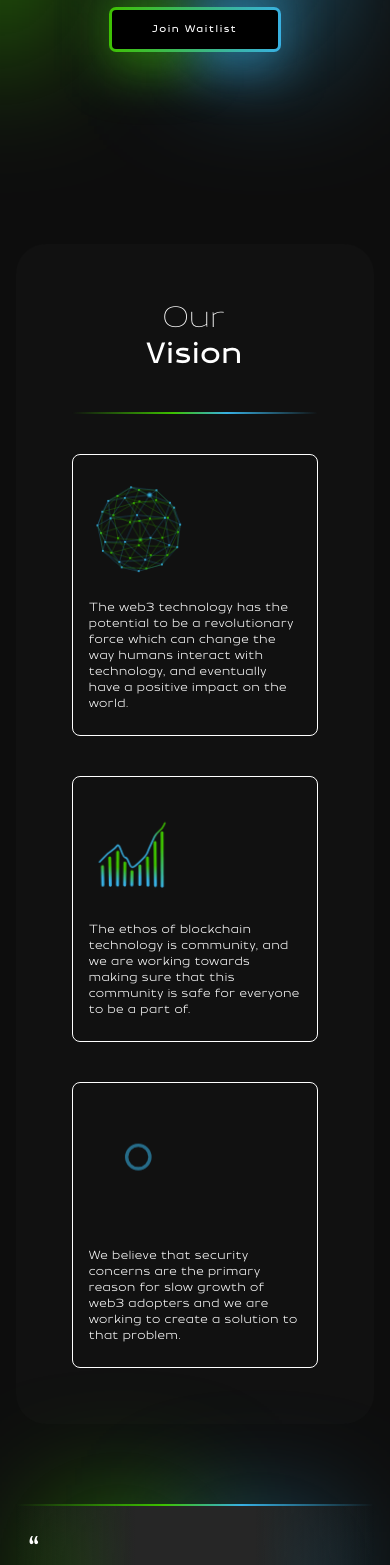
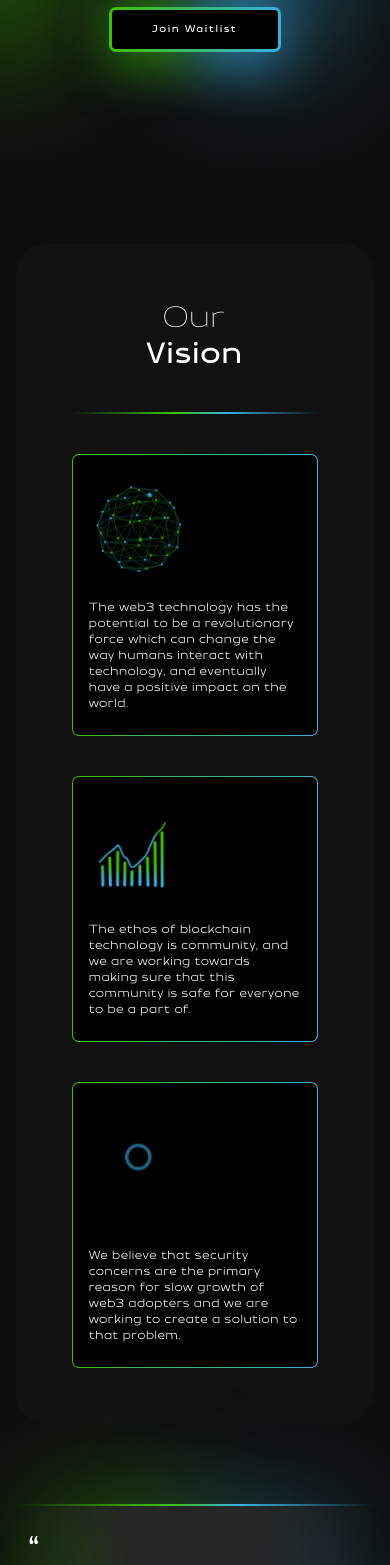
Before and after one commit to noorshanu/dehack, a Next.js app: page /about in a window 390 px wide. Shown: the part 387-1952 px from the top of the page. Built offline with nearby package versions, Linux system fonts and the light colour scheme.

Commit message:
Update OurVision.js

```diff
--- a/elements/AboutHero/OurVision.js
+++ b/elements/AboutHero/OurVision.js
@@ -112,7 +112,7 @@ const OurVision = ({ images, width }) => {
                   className="mySwiper max-w-full"
                 >
                   <SwiperSlide className="!grid grid-cols-1 gap-4"> */}
-                <div className="p-4 py-6 md:p-5 md:py-8 2xl:p-8 text-white border border-white bg-[#111111] flex flex-col gap-5 rounded-lg md:rounded-[20px] w-full md:w-[240px] 2xl:w-[280px]">
+                <div className="gradient-border p-4 py-6 md:p-5 md:py-8 2xl:p-8 text-white border border-white bg-[#111111] flex flex-col gap-5 rounded-lg md:rounded-[20px] w-full md:w-[240px] 2xl:w-[280px]">
                   <Lottie
                     style={{ margin: 0 }}
                     options={ThirdBox}
@@ -128,7 +128,7 @@ const OurVision = ({ images, width }) => {
                   </p>
                 </div>
 
-                <div className="p-4 py-6 md:p-5 md:py-8 2xl:p-8 text-white border border-white bg-[#111111] flex flex-col gap-5 rounded-lg md:rounded-[20px] w-full md:w-[240px] 2xl:w-[280px]">
+                <div className="gradient-border p-4 py-6 md:p-5 md:py-8 2xl:p-8 text-white border border-white bg-[#111111] flex flex-col gap-5 rounded-lg md:rounded-[20px] w-full md:w-[240px] 2xl:w-[280px]">
                   <Lottie
                     style={{ margin: 0 }}
                     options={SecondBox}
@@ -143,7 +143,7 @@ const OurVision = ({ images, width }) => {
                   </p>
                 </div>
 
-                <div className="p-4 py-6 md:p-5 md:py-8 2xl:p-8 text-white border border-white bg-[#111111] flex flex-col gap-5 rounded-lg md:rounded-[20px] w-full md:w-[240px] 2xl:w-[280px]">
+                <div className="gradient-border p-4 py-6 md:p-5 md:py-8 2xl:p-8 text-white border border-white bg-[#111111] flex flex-col gap-5 rounded-lg md:rounded-[20px] w-full md:w-[240px] 2xl:w-[280px]">
                   <Lottie
                     style={{ margin: 0 }}
                     options={defaultOptions}
```
